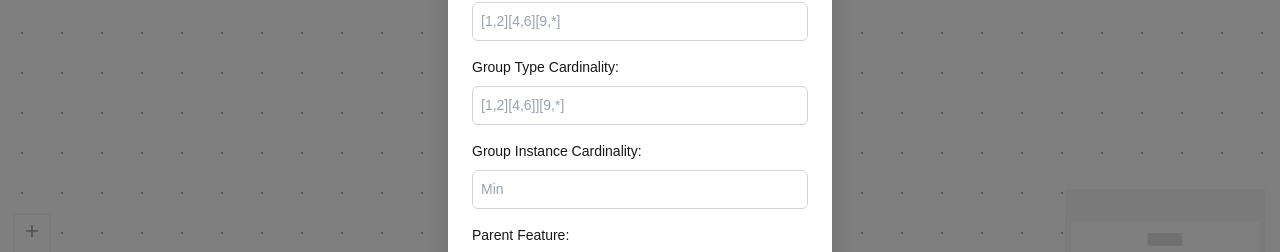
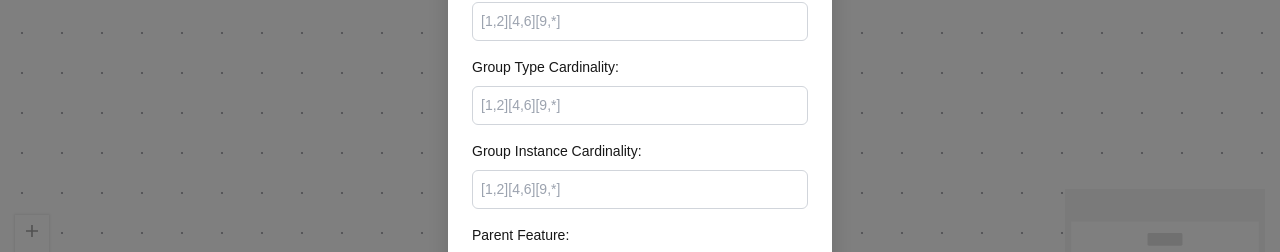
Before and after one commit to KIT-TVA/cfmtoolbox-webeditor, a Next.js app in the folder frontend/cfmtoolbox-webeditor/: page /editor in a window 1280 px wide. Both pictures are taken after a click on the button "Add Feature". Shown: the part 298-550 px from the top of the page. Built offline with nearby package versions, Linux system fonts and the light colour scheme.

Commit message:
refactor: create CompoundIntervalInput component

```diff
--- a/frontend/cfmtoolbox-webeditor/src/app/components/AddFeature.tsx
+++ b/frontend/cfmtoolbox-webeditor/src/app/components/AddFeature.tsx
@@ -1,15 +1,8 @@
-import React, { useEffect, useState } from "react";
+import React from "react";
 import { BsFillTrashFill } from "react-icons/bs";
 import { useTranslation } from "react-i18next";
-import { CompoundInterval, Interval } from "../types/FeatureModel";
-
-class CompoundIntervalParseError extends Error {
-  constructor(message: string) {
-    super(message);
-    this.name = 'CompoundIntervalParseError';
-    Object.setPrototypeOf(this, CompoundIntervalParseError.prototype);
-  }
-}
+import CompoundIntervalInput from "./CompoundIntervalInputField";
+import { CompoundInterval } from "../types/FeatureModel";
 
 interface AddFeatureModalProps {
   isOpen: boolean;
@@ -68,49 +61,6 @@ export default function AddFeatureModal({
 }: AddFeatureModalProps) {
   const { t } = useTranslation();
 
-  const compoundIntervalToText = (compoundInterval: CompoundInterval) => compoundInterval?.map((interval: Interval) => {
-    return "[" + interval.lower + "," + interval.upper + "]";
-  }).join("")
-
-  const parseCompoundInterval = (text: string): CompoundInterval => {
-    if (text === "") return [];
-
-    text = text.replaceAll(/^\[|\]$/g, ''); // Remove leading and trailing interval brackets
-    const singleIntervalTexts: string[] = text.split("]["); // Split between each interval
-    return singleIntervalTexts.map((intervalText) => {
-      const minMaxPair = intervalText.split(","); // Split number pair inside each interval
-      const min = minMaxPair[0];
-      const max = minMaxPair[1];
-
-      // Check if input is valid
-      // !( min && !max ==> max==*)
-      if (!(Number.isInteger(Number(min)) && (Number.isInteger(Number(max)) || max === "*"))
-        || min === "" || max === "") {
-        console.log(minMaxPair);
-        throw new CompoundIntervalParseError("Error parsing " + minMaxPair);
-      }
-
-      return {
-        lower: min,
-        upper: max
-      }
-    });
-  };
-
-  const [featureInstanceCardinalityText, setFeatureInstanceCardinalityText] = useState(compoundIntervalToText(featureInstanceCardinality));
-  const [groupTypeCardinalityText, setGroupTypeCardinalityText] = useState(compoundIntervalToText(groupTypeCardinality));
-  const [groupInstanceCardinalityText, setGroupInstanceCardinalityText] = useState(compoundIntervalToText(groupInstanceCardinality));
-
-  useEffect(() => {
-    setFeatureInstanceCardinalityText(compoundIntervalToText(featureInstanceCardinality));
-  }, [featureInstanceCardinality]);
-  useEffect(() => {
-    setGroupTypeCardinalityText(compoundIntervalToText(groupTypeCardinality));
-  }, [groupTypeCardinality]);
-  useEffect(() => {
-    setGroupInstanceCardinalityText(compoundIntervalToText(groupInstanceCardinality));
-  }, [groupInstanceCardinality]);
-
   if (!isOpen) return null;
   if (selectedNode?.type === "root" && editMode) isRootNode = true;
 
@@ -139,26 +89,10 @@ export default function AddFeatureModal({
           <>
             <label className="feature-modal__label">{t("feature_modal.featureInstanceCardinality")}:</label>
             <div className="feature-modal__flex">
-              <input
-                type="text"
-                className="feature-modal__input"
-                placeholder="[1,2][4,6][9,*]"
-                value={featureInstanceCardinalityText}
-                onChange={(e) => {
-                  setFeatureInstanceCardinalityText(e.target.value);
-                  try {
-                    const intervals = parseCompoundInterval(e.target.value);
-                    setFeatureInstanceCardinality(intervals);
-                    if (setFeatureInstanceError) setFeatureInstanceError(false);
-                  } catch (error) {
-                    if (error instanceof CompoundIntervalParseError) {
-                      console.log(error.message);
-                      if (setFeatureInstanceError) setFeatureInstanceError(true);
-                    } else {
-                      throw error;
-                    }
-                  }
-                }}
+              <CompoundIntervalInput
+                compoundInterval={featureInstanceCardinality}
+                setCompoundInterval={setFeatureInstanceCardinality}
+                setCompoundIntervalParseError={setFeatureInstanceError}
               />
             </div>
           </>
@@ -169,47 +103,17 @@ export default function AddFeatureModal({
 
         <label className="feature-modal__label">{t("feature_modal.groupTypeCardinality")}:</label>
         <div className="feature-modal__flex">
-          <input
-            type="text"
-            className="feature-modal__input feature-modal__input"
-            placeholder="[1,2][4,6]][9,*]"
-            value={groupTypeCardinalityText}
-            onChange={(e) => {
-              setGroupTypeCardinalityText(e.target.value);
-              try {
-                const intervals = parseCompoundInterval(e.target.value);
-                setGroupTypeCardinality(intervals);
-              } catch (error) {
-                if (error instanceof CompoundIntervalParseError) {
-                  console.log(error.message);
-                } else {
-                  throw error;
-                }
-              }
-            }}
+          <CompoundIntervalInput
+            compoundInterval={groupTypeCardinality}
+            setCompoundInterval={setGroupTypeCardinality}
           />
         </div>
 
         <label className="feature-modal__label">{t("feature_modal.groupInstanceCardinality")}:</label>
         <div className="feature-modal__flex">
-          <input
-            type="text"
-            className="feature-modal__input feature-modal__input"
-            placeholder={t("feature_modal.min")}
-            value={groupInstanceCardinalityText}
-            onChange={(e) => {
-              setGroupInstanceCardinalityText(e.target.value);
-              try {
-                const intervals = parseCompoundInterval(e.target.value);
-                setGroupInstanceCardinality(intervals);
-              } catch (error) {
-                if (error instanceof CompoundIntervalParseError) {
-                  console.log(error.message);
-                } else {
-                  throw error;
-                }
-              }
-            }}
+          <CompoundIntervalInput
+            compoundInterval={groupInstanceCardinality}
+            setCompoundInterval={setGroupInstanceCardinality}
           />
         </div>
 
--- /dev/null
+++ b/frontend/cfmtoolbox-webeditor/src/app/components/CompoundIntervalInputField.tsx
@@ -0,0 +1,82 @@
+import { useState } from "react";
+import { CompoundInterval, Interval } from "../types/FeatureModel";
+
+class CompoundIntervalParseError extends Error {
+    constructor(message: string) {
+        super(message);
+        this.name = 'CompoundIntervalParseError';
+        Object.setPrototypeOf(this, CompoundIntervalParseError.prototype);
+    }
+}
+
+interface CompoundIntervalInputProps {
+    compoundInterval: CompoundInterval
+    setCompoundInterval: React.Dispatch<React.SetStateAction<CompoundInterval>>
+    setCompoundIntervalParseError?: React.Dispatch<React.SetStateAction<boolean>>
+}
+
+function compoundIntervalToText(compoundInterval: CompoundInterval) {
+    return compoundInterval?.map((interval: Interval) => {
+        return "[" + interval.lower + "," + interval.upper + "]";
+    }).join("")
+}
+
+function parseCompoundInterval(text: string): CompoundInterval {
+    if (text === "") return [];
+
+    text = text.replaceAll(/^\[|\]$/g, ''); // Remove leading and trailing interval brackets
+    const singleIntervalTexts: string[] = text.split("]["); // Split between each interval
+
+    return singleIntervalTexts.map((intervalText) => {
+        const minMaxPair = intervalText.split(","); // Split number pair inside each interval
+        const min = minMaxPair[0];
+        const max = minMaxPair[1];
+
+        // Check if input is valid
+        // !( min && !max ==> max==*)
+        if (!(Number.isInteger(Number(min)) && (Number.isInteger(Number(max)) || max === "*"))
+            || min === "" || max === "") {
+            console.log(minMaxPair);
+            throw new CompoundIntervalParseError("Error parsing " + minMaxPair);
+        }
+
+        return {
+            lower: min,
+            upper: max
+        }
+  });
+}
+
+export default function CompoundIntervalInput({
+    compoundInterval,
+    setCompoundInterval,
+    setCompoundIntervalParseError,
+}: Readonly<CompoundIntervalInputProps>) {
+    const [compoundIntervalText, setCompoundIntervalText] = useState(compoundIntervalToText(compoundInterval));
+
+    const handleChange = (e: React.ChangeEvent<HTMLInputElement>) => {
+        setCompoundIntervalText(e.target.value);
+        try {
+            const intervals = parseCompoundInterval(e.target.value);
+            setCompoundInterval(intervals);
+            if (setCompoundIntervalParseError) setCompoundIntervalParseError(false);
+        } catch (error) {
+            if (error instanceof CompoundIntervalParseError) {
+                console.log(error.message);
+                if (setCompoundIntervalParseError) setCompoundIntervalParseError(true);
+            } else {
+                throw error;
+            }
+        }
+    };
+
+    return (
+        <input
+            type="text"
+            className="feature-modal__input"
+            placeholder="[1,2][4,6][9,*]"
+            value={compoundIntervalText}
+            onChange={handleChange}
+        />
+    )
+}
```
